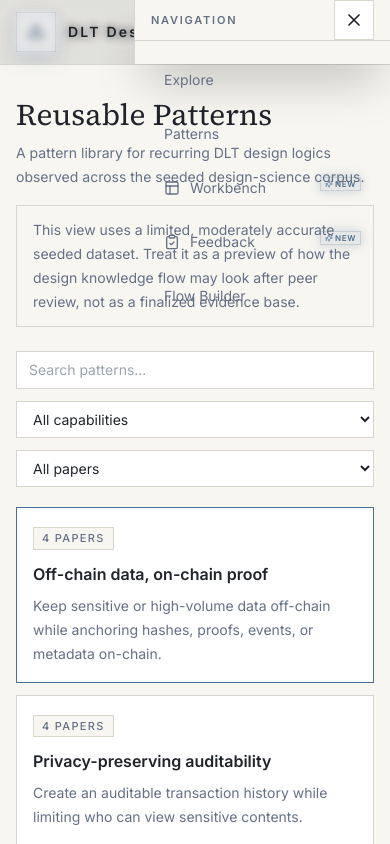
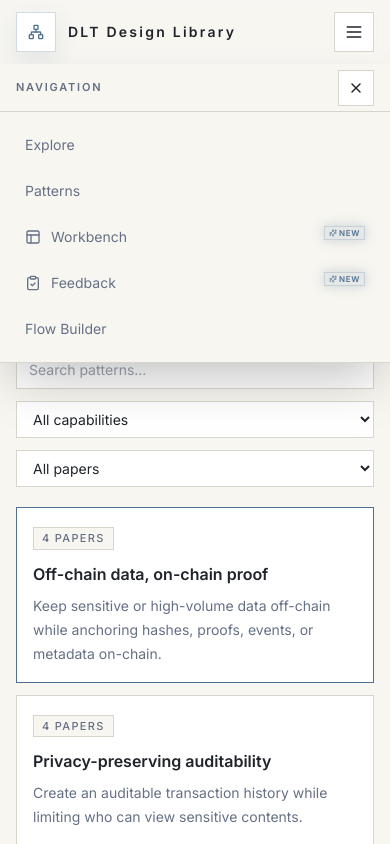
Before and after one commit to pradykst/dlt-dsr-library, a Next.js app: page /patterns in a window 390 px wide. Both pictures are taken after a click on the button 354 px from the left and 32 px from the top of the page. Shown: the top 844 px of the page. Built offline with nearby package versions, Linux system fonts and the light colour scheme.

Commit message:
Polish disclaimer and mobile navigation

```diff
--- a/components/layout/SiteHeader.tsx
+++ b/components/layout/SiteHeader.tsx
@@ -51,23 +51,18 @@ export function SiteHeader() {
         </button>
       </div>
 
-      {/* Mobile Sidebar */}
+      {/* Mobile Nav */}
       {isOpen && (
-        <div className="fixed inset-0 z-50 flex justify-end md:hidden">
-          {/* Overlay */}
-          <div className="absolute inset-0 bg-ink/10 backdrop-blur-sm" onClick={() => setIsOpen(false)} />
-
-          {/* Sidebar */}
-          <div className="relative flex w-64 flex-col bg-paper border-l border-line h-full shadow-2xl">
-            <div className="flex h-16 items-center justify-between px-4 border-b border-line">
-              <span className="text-[11px] font-semibold tracking-[0.16em] uppercase text-muted">Navigation</span>
-              <button type="button" className="flex h-10 w-10 items-center justify-center border border-line bg-white text-ink transition hover:border-blue" onClick={() => setIsOpen(false)}>
-                <X className="h-5 w-5" />
+        <div className="absolute left-0 right-0 top-full z-50 border-b border-line bg-paper shadow-2xl md:hidden">
+          <div className="flex h-12 items-center justify-between border-b border-line px-4">
+            <span className="text-[11px] font-semibold uppercase tracking-[0.16em] text-muted">Navigation</span>
+            <button type="button" className="flex h-9 w-9 items-center justify-center border border-line bg-white text-ink transition hover:border-blue" onClick={() => setIsOpen(false)}>
+              <X className="h-4 w-4" />
             </button>
           </div>
-            <nav className="flex flex-col gap-2 p-4 text-sm text-muted">
+          <nav className="grid gap-1 p-3 text-sm text-muted">
             {nav.map(({ label, href, icon: Icon, isNew }) => (
-                <Link key={href} href={href} onClick={() => setIsOpen(false)} className="inline-flex items-center gap-2.5 border border-transparent px-3 py-3 transition hover:border-line hover:bg-white hover:text-ink">
+              <Link key={href} href={href} onClick={() => setIsOpen(false)} className="flex items-center gap-2.5 border border-transparent px-3 py-2.5 transition hover:border-line hover:bg-white hover:text-ink">
                 {Icon && <Icon className="h-4 w-4" />}
                 <span className="leading-5">{label}</span>
                 {isNew && (
@@ -80,7 +75,6 @@ export function SiteHeader() {
             ))}
           </nav>
         </div>
-        </div>
       )}
     </header>
   );
--- a/components/ui/DataDisclaimer.tsx
+++ b/components/ui/DataDisclaimer.tsx
@@ -1,7 +1,12 @@
+import { AlertTriangle } from "lucide-react";
+
 export function DataDisclaimer() {
   return (
-    <div className="mt-4 max-w-3xl border border-line bg-paper px-4 py-3 text-sm leading-6 text-muted">
-      This view uses a limited, moderately accurate seeded dataset. Treat it as a preview of how the design knowledge flow may look after peer review, not as a finalized evidence base.
+    <div className="mt-4 inline-flex max-w-3xl items-start gap-3 border border-amber-300 bg-amber-50 px-4 py-3 text-sm leading-6 text-amber-900 shadow-[0_0_22px_rgba(251,146,60,0.22)]">
+      <AlertTriangle className="mt-0.5 h-4 w-4 shrink-0 text-orange-600" aria-hidden="true" />
+      <p>
+        Limited, moderately accurate seeded data. This previews how the flow may look after peer review; it is not a finalized evidence base.
+      </p>
     </div>
   );
 }
```
Lines whose indentation alone changed are shown as unchanged.
